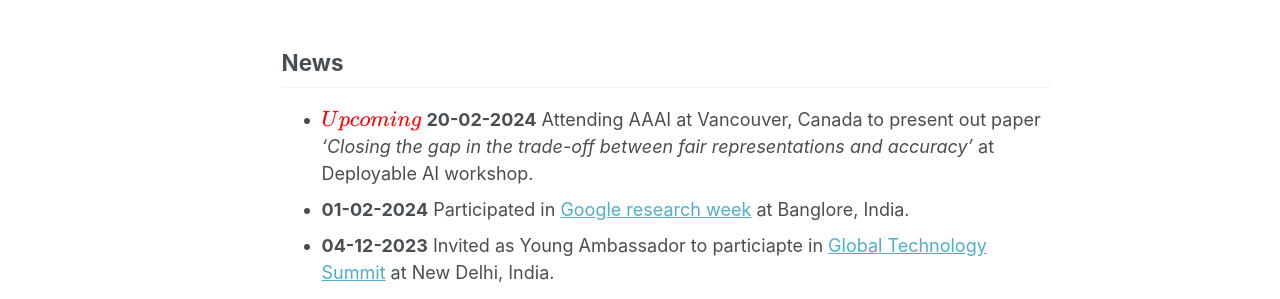
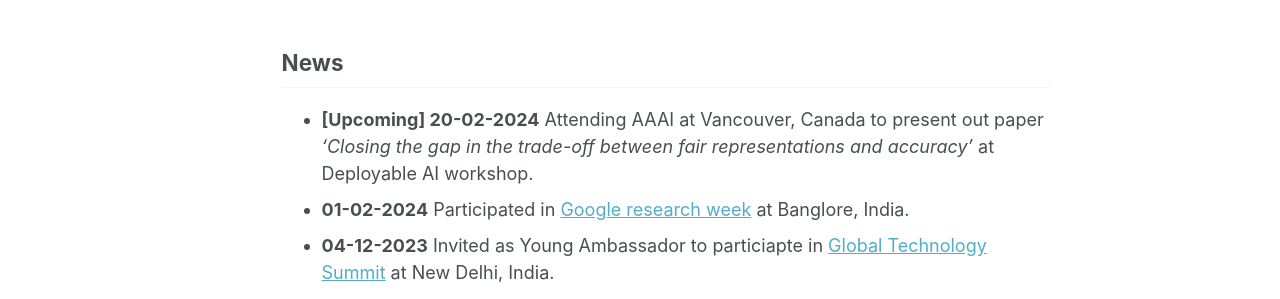
Before and after one commit to AnanyaSaiB/AnanyaSaib.github.io, a Jekyll site: the page built from _pages/about.md, in a window 1280 px wide and 1197 px high. Shown: the part 668-967 px from the top of the window. Built offline with Jekyll 4.4.1, drawn with Linux system fonts in a browser that asks for light colours; formulas are drawn with MathJax 3.

Commit message:
Update about.md

```diff
--- a/_pages/about.md
+++ b/_pages/about.md
@@ -17,7 +17,7 @@
 You can reach me at ananya[at]cse[dot]iitm[dot]ac[dot]in or locate me in [RBCDSAI](https://rbcdsai.iitm.ac.in/contact/), IIT Madras.
 
 ## News
-- $${\color{red}Upcoming}$$ **20-02-2024** Attending AAAI at Vancouver, Canada to present out paper *'Closing the gap in the trade-off between fair
+- **[Upcoming] 20-02-2024** Attending AAAI at Vancouver, Canada to present out paper *'Closing the gap in the trade-off between fair
 representations and accuracy'* at Deployable AI workshop.
 - **01-02-2024** Participated in [Google research week](https://sites.google.com/view/researchweek24/home) at Banglore, India.
 - **04-12-2023** Invited as Young Ambassador to particiapte in [Global Technology Summit](https://carnegieindia.org/specialprojects/globaltechnologysummit) at New Delhi, India.
```
